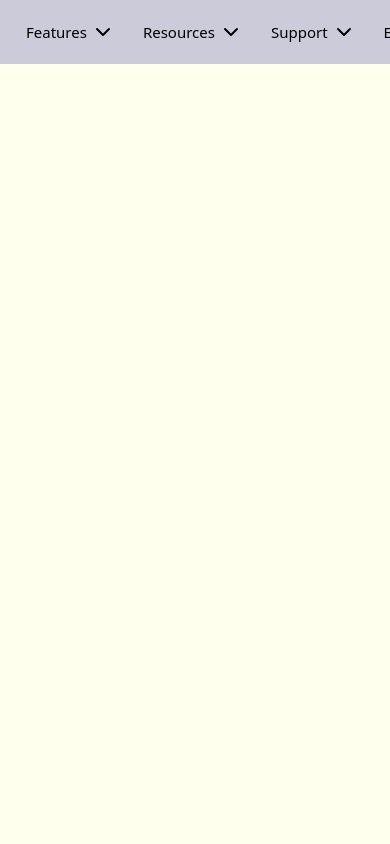
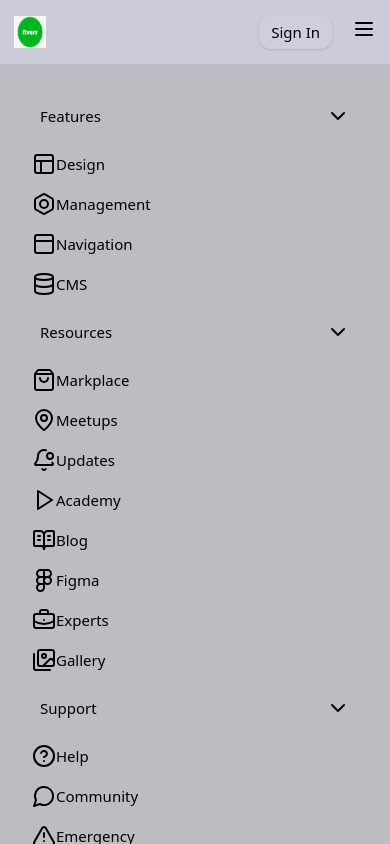
Before and after one commit to Vee-keme/kadmon-fe, a React (Vite) app: page / in a window 390 px wide. Built offline with nearby package versions, Linux system fonts and the light colour scheme.

Commit message:
update DesktopMenu/ add MobileMenu

```diff
--- a/package.json
+++ b/package.json
@@ -10,7 +10,7 @@
     "preview": "vite preview"
   },
   "dependencies": {
-    "framer-motion": "^11.15.0",
+    "framer-motion": "^11.18.0",
     "lucide": "^0.469.0",
     "lucide-react": "^0.469.0",
     "react": "^18.3.1",
--- a/src/App.jsx
+++ b/src/App.jsx
@@ -6,10 +6,9 @@
 import logo from "./assets/kadmon.png";
 import { Menus } from "./utils";
 import DesktopMenu from "./components/navbar/DesktopMenu";
+import MobMenu from "./components/MobMenu";
 
 function App() {
-  const [count, setCount] = useState(0);
-
   return (
     <>
       <div>
@@ -21,11 +20,20 @@
 
             {/* menus */}
 
-            <ul className="flex-center gap-x-1">
+            <ul className="lg:flex-center hidden gap-x-1">
               {Menus.map((menu) => (
                 <DesktopMenu menu={menu} key={menu.name} />
               ))}
             </ul>
+
+            <div className="flex-center gap-x-5">
+              <button className="bg-white/5 z-[999] relative px-3 py-1.5 shadow rounded-xl flex-center">
+                Sign In
+              </button>
+              <div className="lg:hidden">
+                <MobMenu Menus={Menus} />
+              </div>
+            </div>
           </nav>
         </header>
       </div>
--- /dev/null
+++ b/src/components/MobMenu.jsx
@@ -0,0 +1,58 @@
+import { ChevronDown, Menu, X } from "lucide-react";
+import React, { useState } from "react";
+
+const MobMenu = ({ Menus }) => {
+  const [isOpen, setIsOpen] = useState(false);
+  const [clicked, setClicked] = useState(null);
+
+  const toggleDrawer = () => {
+    setIsOpen(!isOpen);
+  };
+
+  return (
+    <div>
+      <button onClick={toggleDrawer} className="z-[999] relative">
+        {isOpen ? <X /> : <Menu />}
+      </button>
+
+      <div className="fixed left-0 right-0 top-16 overflow-y-auto h-full bg-[#bcbcc3] backdrop-blur p-6 ">
+        <ul>
+          {Menus.map(({ name, subMenu }, i) => {
+            const hasSubMenu = subMenu?.length > 0;
+            const isClicked = clicked === i;
+            return (
+              <li key={name}>
+                <span
+                  className="flex-center-between p-4 hover:bg-white/5 rounded-md cursor-pointer relative "
+                  onClick={() => setClicked(isClicked ? null : i)}
+                >
+                  {name}
+                  {hasSubMenu && (
+                    <ChevronDown
+                      className={`ml-auto ${isClicked && "rotate-180 "}`}
+                    />
+                  )}
+                </span>
+                {subMenu && (
+                  <ul>
+                    {subMenu.map(({ name, icon: Icon }) => (
+                      <li
+                        key={name}
+                        className="p-2 flex-center hover:bg-white/5 rounded-md cursor-pointer"
+                      >
+                        <Icon />
+                        <span>{name}</span>
+                      </li>
+                    ))}
+                  </ul>
+                )}
+              </li>
+            );
+          })}
+        </ul>
+      </div>
+    </div>
+  );
+};
+
+export default MobMenu;
--- a/src/components/navbar/DesktopMenu.jsx
+++ b/src/components/navbar/DesktopMenu.jsx
@@ -1,15 +1,83 @@
 import { ChevronDown, Link } from "lucide-react";
+import { useState } from "react";
+import { motion } from "framer-motion";
 
 const DesktopMenu = ({ menu }) => {
+  const [isHover, setIsHover] = useState(false);
+
+  const subMenuAnimate = {
+    enter: {
+      opacity: 1,
+      rotateX: 0,
+      transition: {
+        duration: 0.5,
+      },
+      display: "block",
+    },
+    exit: {
+      opacity: 0,
+      rotateX: -15,
+      transition: {
+        duration: 0.5,
+      },
+      display: "none",
+    },
+  };
+
+  const toggleHoverMenu = () => {
+    setIsHover(!isHover);
+  };
+
   const hasSubMenu = menu.subMenu?.length > 0;
   return (
-    <li>
+    <motion.li
+      className="group/link"
+      onHoverStart={toggleHoverMenu}
+      onHoverEnd={toggleHoverMenu}
+    >
       <span className="flex-center gap-1 cursor-pointer px-3 py-1 rounded-xl hover:bg-black/5">
         {menu.name}
 
-        {hasSubMenu && <ChevronDown className="mt-[0.6px]" />}
+        {hasSubMenu && (
+          <ChevronDown className="mt-[0.6px] group-hover/link:rotate-180 duration-200" />
+        )}
       </span>
-    </li>
+      {hasSubMenu && (
+        <motion.div
+          className="sub-menu"
+          initial="exit"
+          animate={isHover ? "enter" : "exit"}
+          variants={subMenuAnimate}
+        >
+          <div
+            className={`
+              grid gap-7
+              ${
+                menu.gridCols === 3
+                  ? "grid-cols-3"
+                  : menu.gridCols === 3
+                  ? "grid-cols-2"
+                  : "grid-cols-1"
+              }
+            `}
+          >
+            {menu?.subMenu?.map((subMenu, i) => (
+              <div key={i} className="relative cursor-pointer">
+                <div className="flex-center gap-x-4 group/menubox">
+                  <div className="bg-white/5 w-fit p-2 rounded-md group-hover/menubox:bg-white group-hover:text-gray-900 duration-300">
+                    {subMenu?.icon && <subMenu.icon />}
+                  </div>
+                  <div>
+                    <h6 className=" font-semibold">{subMenu?.name}</h6>
+                    <p className="text-sm text-gray-400">{subMenu.desc}</p>
+                  </div>
+                </div>
+              </div>
+            ))}
+          </div>
+        </motion.div>
+      )}
+    </motion.li>
   );
 };
 
```
Also changed, not shown: 1 other file (tests, documents, lock files or other folders).
